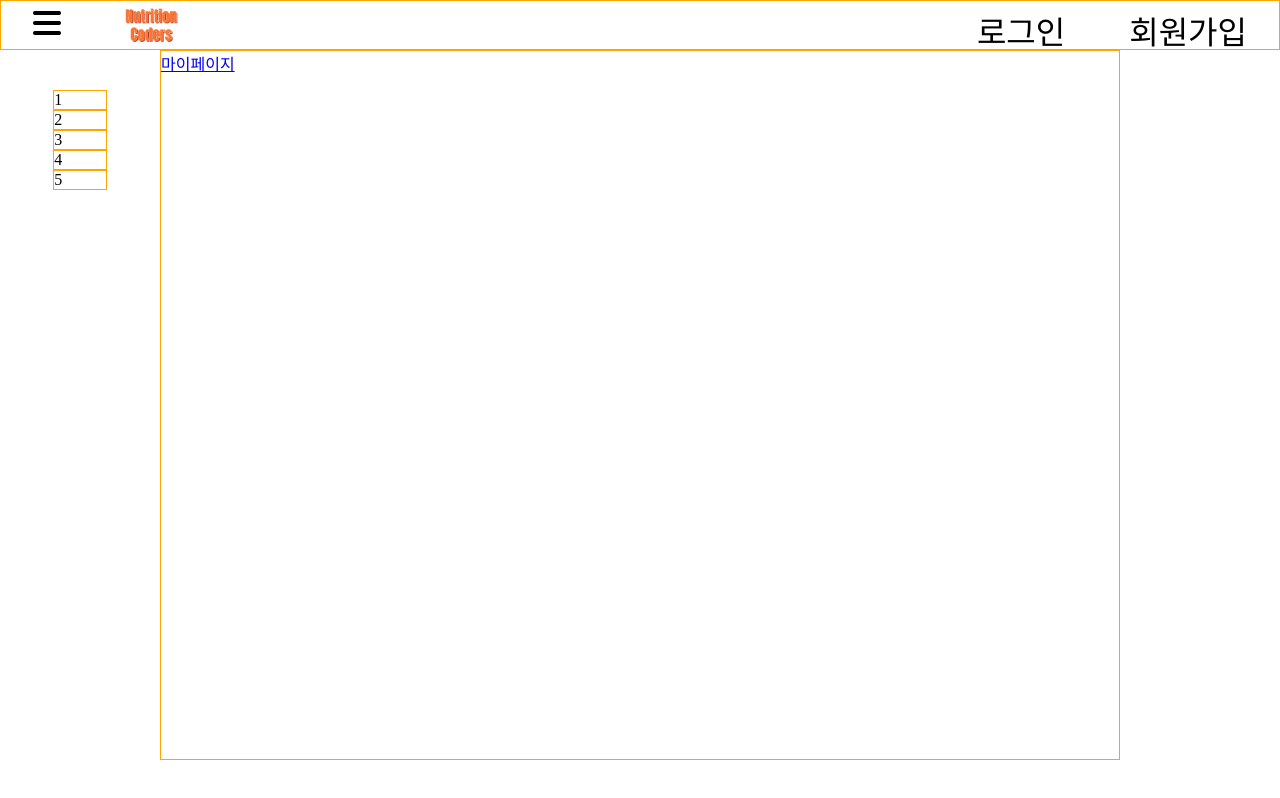
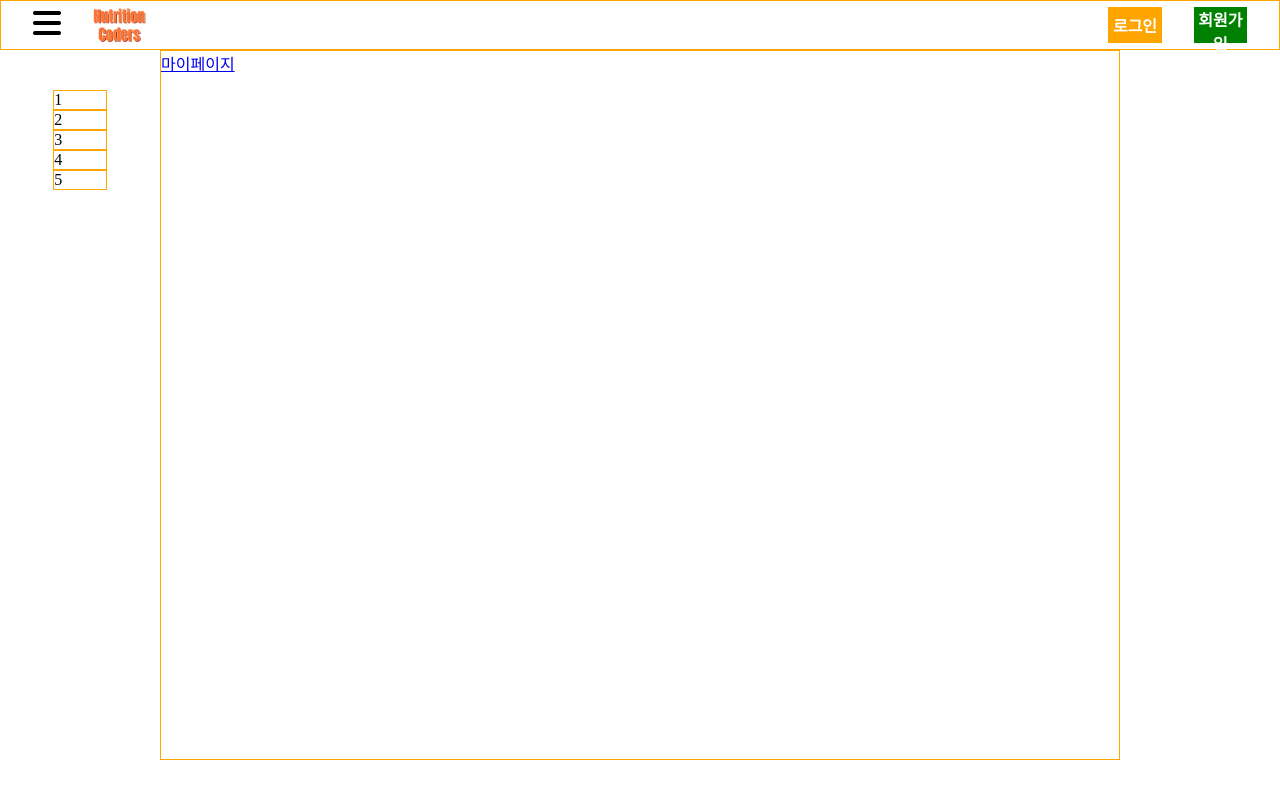
Before and after one commit to codestates-seb/seb45_main_002, a React (Create React App) app in the folder Client/: page / in a window 1280 px wide. Built offline with nearby package versions, Linux system fonts and the light colour scheme; the HTML template or start-up script is replaced by a standard one.

Commit message:
초기 세팅 끝

```diff
--- a/Client/src/component/Header.js
+++ b/Client/src/component/Header.js
@@ -1,7 +1,11 @@
+import Login from "./Login"
+import SignUp from "./SignUp"
+
 import { styled } from "styled-components";
 
 
 import style from "../style/style";
+import { useState } from "react";
 
 const HeaderContainer = styled.header`
   display: flex;
@@ -9,17 +13,38 @@ const HeaderContainer = styled.header`
   justify-content: space-between;
   border: solid 1px orange;
   font-size: 200%;
-  &>span{
+  &>:first-child{
     display: flex;
     justify-content: flex-start;
     padding: .5% 0;
   }
-  &>span>*{
-    margin: 0 calc(${style.layout.maxWidth}px/20/2);
+  &>:first-child>*{
+    margin-left: calc(${style.layout.maxWidth}px/20/2);
   }
+  &>:last-child{
+    display: flex;
+    padding: .5% 0;
+  }
+  &>:last-child>*{
+    margin-right: calc(${style.layout.maxWidth}px/20/2);
+  }
+`
+const LoginButton = styled.button`
+  border: none;
+  background-color: orange;
+  padding: 0 1%;
+  color: white;
+  font-size: 50%;
+  font-weight: bolder;
+  width: ${style.layout.sideMargin/3};
+`
+const SignUpButton = styled(LoginButton)`
+  background-color: green;
 `
 
 function Header(){
+  const [loginModal, setLoginModal] = useState(false)
+  const [signUpModal, setSignUpModal] = useState(false)
   return(
     <HeaderContainer>
       <span>
@@ -27,9 +52,11 @@ function Header(){
         <img src="./textLogo.png" width="50%" height="100%" />
       </span>
       <span>
-        <span>로그인</span>
-        <span>회원가입</span>
+        <LoginButton onClick={()=>setLoginModal(!loginModal)}>로그인</LoginButton>
+        <SignUpButton onClick={()=>setSignUpModal(!signUpModal)}>회원가입</SignUpButton>
       </span>
+      {loginModal? <Login /> : null}
+      {signUpModal? <SignUp /> : null}
     </HeaderContainer>
   )
 }
--- /dev/null
+++ b/Client/src/component/Login.js
@@ -0,0 +1,11 @@
+
+
+
+function Login(){
+  return(
+    <article>
+        로그인 모달 입니다.
+    </article>
+  )
+}
+export default Login;
--- /dev/null
+++ b/Client/src/component/SignUp.js
@@ -0,0 +1,8 @@
+function SignUp(){
+  return(
+    <article>
+      회원가입 페이지 입니다.
+    </article>
+  )
+}
+export default SignUp;
```
Also changed, not shown: Client/src/component/Main.js (line endings or trailing spaces).
